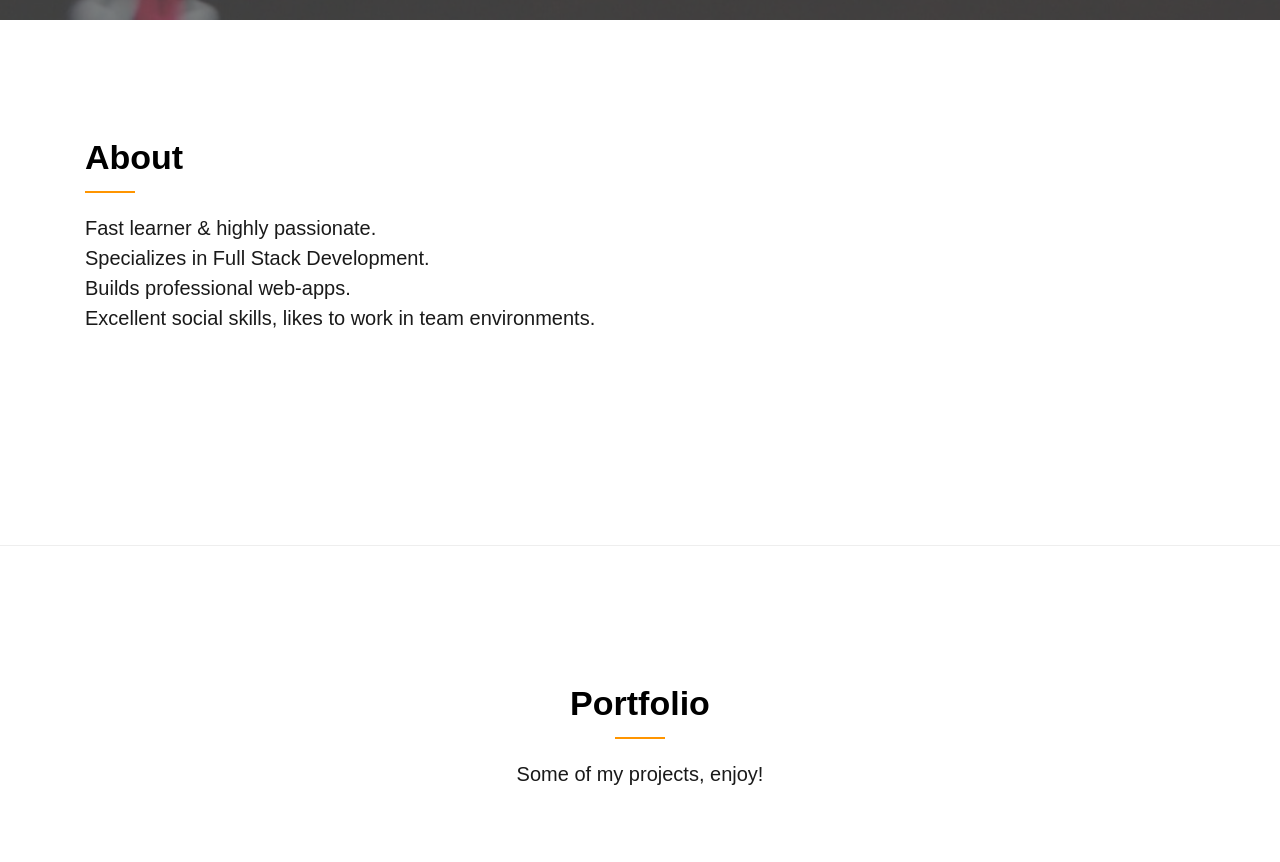
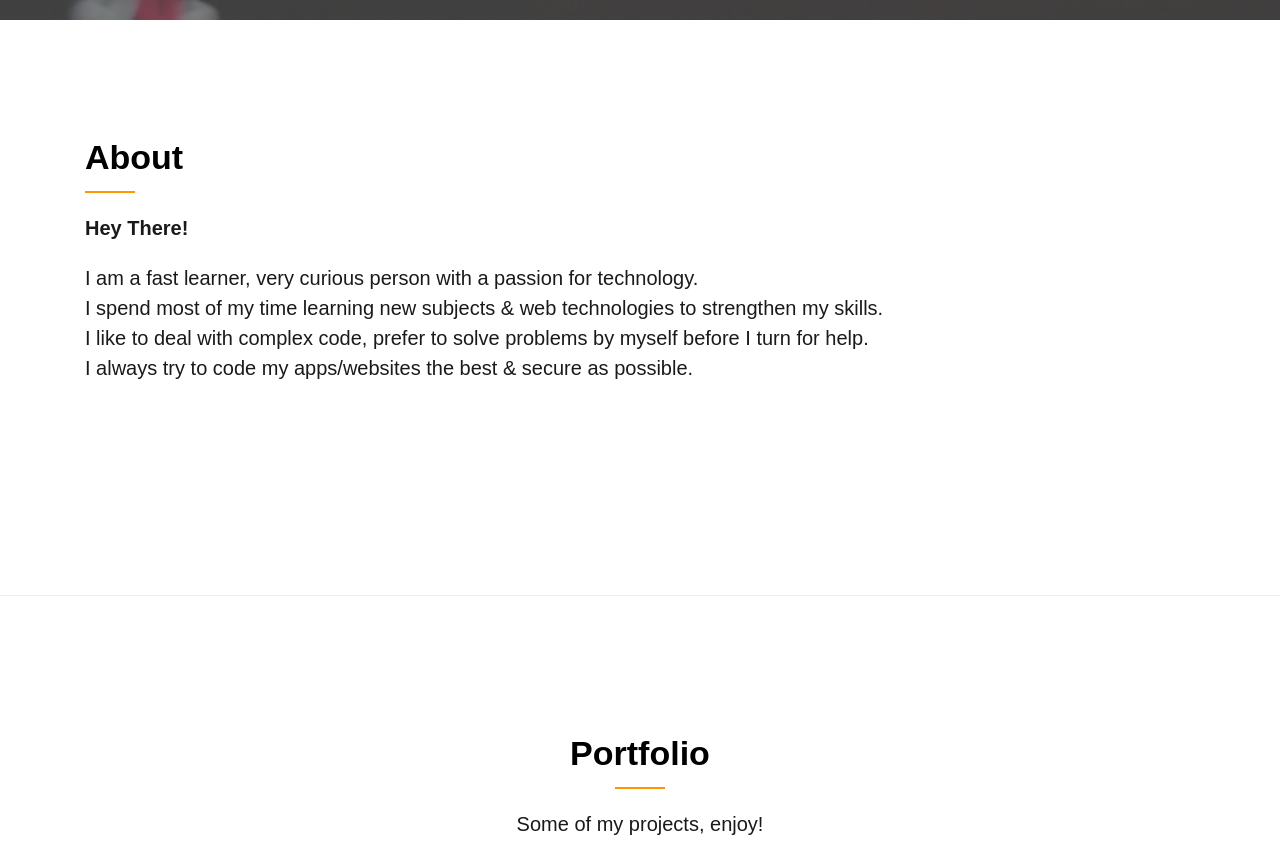
Before and after one commit to ron1232/portfolio, a plain HTML site: page index.html in a window 1280 px wide. Shown: the part 780-1642 px from the top of the page. Drawn offline with Linux system fonts and the light colour scheme; files whose address does not match are found by name; a web font is replaced by a local one.

Commit message:
added more info about myself

```diff
--- a/index.html
+++ b/index.html
@@ -90,16 +90,20 @@
             <div class="gtco-section" id="gtco-about" data-section="about">
                 <div class="gtco-container">
                     <div class="row">
-                        <div class="col-md-6">
+                        <div class="col-md-12">
                             <div class="gtco-heading">
                                 <h2 class="gtco-left">About</h2>
-                                <p>Fast learner & highly passionate.
+                                <p><strong>Hey There!</strong></p>
+                                <p>
+                                    I am a fast learner, very curious person with a passion for technology.
                                     <br>
-                                    Specializes in Full Stack Development.
+                                    I spend most of my time learning new subjects & web technologies to strengthen my
+                                    skills.
                                     <br>
-                                    Builds professional web-apps.
+                                    I like to deal with complex code, prefer to solve problems by myself before I turn
+                                    for help.
                                     <br>
-                                    Excellent social skills, likes to work in team environments.
+                                    I always try to code my apps/websites the best & secure as possible.
                                 </p>
                             </div>
                         </div>
```
